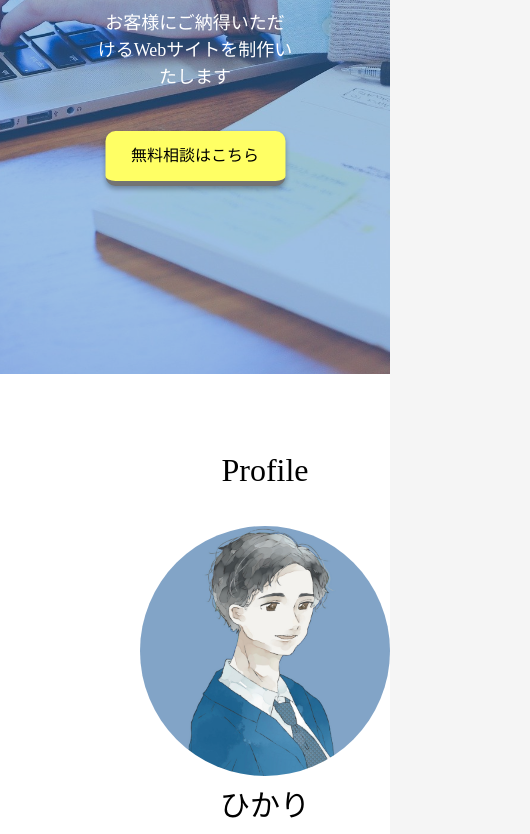
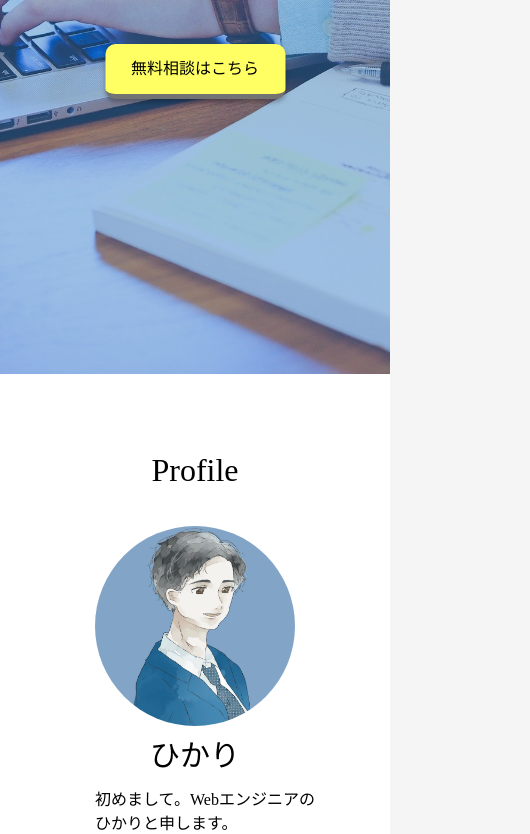
Before and after one commit to hikarilife/portfolio, a plain HTML site: page index.html in a window 390 px wide. Shown: the part 470-1304 px from the top of the page, 530 px wide, since content can reach past the window. Drawn offline with nearby package versions, Linux system fonts and the light colour scheme; files whose address does not match are found by name.

Commit message:
responsive for sm

```diff
--- a/scss/foundation/_general.scss
+++ b/scss/foundation/_general.scss
@@ -11,6 +11,10 @@ body {
 
 h1 {
   font-size: 30px;
+
+  @include sm {
+    font-size: 20px;
+  }
   a {
     color: cl(white);
   }
--- a/scss/layout/_footer.scss
+++ b/scss/layout/_footer.scss
@@ -9,6 +9,11 @@ footer {
     bottom: 15px;
   }
 
+  @include md {
+    height: 150px;
+    padding-top: 100px;
+  }
+
   .nav-list {
     display: flex;
     justify-content: center;
@@ -17,13 +22,12 @@ footer {
       top: 30px;
       bottom: 90px;
     }
+    @include md {
+      display: none;
+    }
 
     .nav-item {
       margin: 0 20px;
-
-      @include md {
-        margin: 0 8px;
-      }
 
       a {
         color: white;
--- a/scss/layout/_header.scss
+++ b/scss/layout/_header.scss
@@ -1,3 +1,5 @@
+$menu-height: 80px;
+
 header {
   .header {
     background-color: cl(first);
@@ -8,7 +10,7 @@ header {
     top: 0;
     left: 0;
     width: 100%;
-    height: 80px;
+    height: $menu-height;
 
     &.-fixed {
       position: fixed;
@@ -29,6 +31,9 @@ header {
         color: cl(white);
         font-size: 18px;
         padding: 20px 15px;
+        @include md {
+          padding: 10px 0px;
+        }
 
         &:hover {
           background: rgba(255, 255, 255, 0.3);
@@ -45,10 +50,13 @@ header {
       /*----------------------------
       * メニュー開閉ボタン
       *----------------------------*/
-      $menu-height: 80px;
       $line-height: 3px; // ハンバーガーメニューのラインの太さ
       $line-width: 52px; // ハンバーガーメニューのラインの幅
       $padding-horizontal: 30px; // ハンバーガーメニューの左右のpadding
+
+      @include sm {
+        $line-width: 40px;
+      }
 
       .hamburger-btn {
         cursor: pointer;
@@ -100,6 +108,10 @@ header {
         color: #fff;
         font-size: 30px;
 
+        @include md {
+          font-size: 20px;
+        }
+
         &:hover {
           background: cl(second);
         }
--- a/scss/object/_career.scss
+++ b/scss/object/_career.scss
@@ -2,5 +2,9 @@
   text-align: center;
   p {
     line-height: 3;
+
+    @include sm {
+      font-size: 14px;
+    }
   }
 }
--- a/scss/object/_contact.scss
+++ b/scss/object/_contact.scss
@@ -3,9 +3,10 @@
   text-align: center;
 
   p {
-    padding: {
-      top: 90px;
-      bottom: 90px;
+    padding: 90px 20px;
+
+    @include md {
+      font-size: 24px;
     }
   }
 
--- a/scss/object/_flow.scss
+++ b/scss/object/_flow.scss
@@ -106,9 +106,15 @@
     right: 70px;
     left: 70px;
   }
+  @include sm {
+    padding: {
+      right: 0;
+      left: 0;
+    }
+  }
 
   .flow {
-    padding-left: 120px;
+    padding-left: 100px;
     position: relative;
   }
   .flow::before {
@@ -120,7 +126,11 @@
     display: block;
     position: absolute;
     top: 0;
-    left: 120px;
+    left: 100px;
+
+    @include sm {
+      display: none;
+    }
   }
   .flow > li {
     position: relative;
@@ -140,8 +150,11 @@
     display: block;
     position: absolute;
     top: 0;
-    left: -120px;
+    left: -100px;
     z-index: 10;
+    @include sm {
+      margin-left: 5px;
+    }
   }
   .flow > li .icon::after {
     content: "";
@@ -153,10 +166,16 @@
     left: 100%;
     -webkit-transform: translateY(-50%);
     transform: translateY(-50%);
+    @include sm {
+      display: none;
+    }
   }
   .flow > li dl {
     padding-left: 70px;
     position: relative;
+    @include sm {
+      padding-left: 0;
+    }
   }
   .flow > li dl::before,
   .flow > li dl::after {
@@ -164,6 +183,9 @@
     display: block;
     position: absolute;
     top: 15px;
+    @include sm {
+      display: none;
+    }
   }
   .flow > li dl::before {
     width: 7px;
--- a/scss/object/_plan.scss
+++ b/scss/object/_plan.scss
@@ -82,5 +82,10 @@
   .plan-notice {
     padding-top: 50px;
     padding-bottom: 60px;
+
+    @include sm {
+      padding-right: 50px;
+      padding-left: 50px;
+    }
   }
 }
--- a/scss/object/_profile.scss
+++ b/scss/object/_profile.scss
@@ -5,6 +5,9 @@
     margin: 0 auto;
     @include md {
       width: 530px;
+    }
+    @include sm {
+      width: 300px;
     }
 
     .profile-contents {
@@ -21,6 +24,10 @@
       width: 250px;
       height: auto;
       border-radius: 50%;
+
+      @include sm {
+        width: 200px;
+      }
     }
 
     .profile-text {
--- a/scss/object/_services.scss
+++ b/scss/object/_services.scss
@@ -34,6 +34,10 @@
       }
       p {
         padding-bottom: 80px;
+
+        @include sm {
+          font-size: 14px;
+        }
       }
     }
 
--- a/scss/object/_top.scss
+++ b/scss/object/_top.scss
@@ -29,12 +29,18 @@
     font-weight: bold;
     padding-bottom: 20px;
     @include md {
-      font-size: 32px;
+      font-size: 30px;
+    }
+    @include md {
+      font-size: 20px;
     }
   }
 
   .top-subtitle {
     font-size: 18px;
     padding-bottom: 40px;
+    @include sm {
+      font-size: 13px;
+    }
   }
 }
```
Also changed, not shown: scss/style.css, 1 other file.
